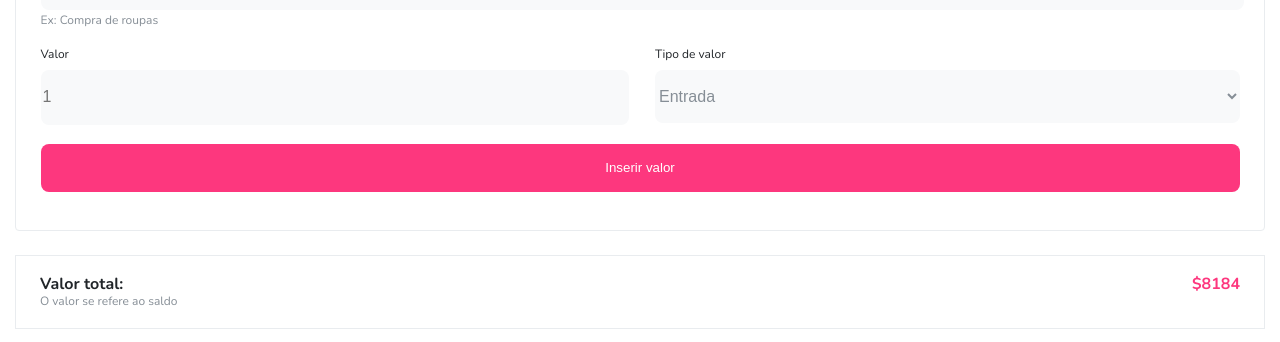
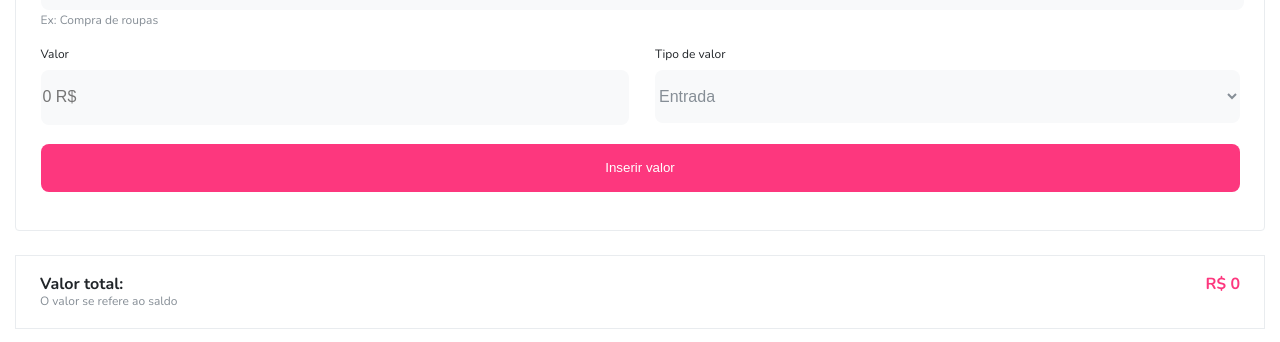
Before and after one commit to Kenzie-Academy-Brasil-Developers/react-entrega-s1-template-nu-kenzie-suenefuzzo, a React (Create React App) app: page / in a window 1280 px wide. Both pictures are taken after a click on the button "Iniciar". Shown: the part 210-552 px from the top of the page. Built offline with nearby package versions, Linux system fonts and the light colour scheme.

Commit message:
feature: sum total value

```diff
--- a/src/components/Form/index.jsx
+++ b/src/components/Form/index.jsx
@@ -1,13 +1,17 @@
+import React from "react";
 import { useState } from "react";
-import React from "react";
+import {TotalMoney} from "../TotalMoney"
 import "../Form/index.css";
 
-export const Form = ({ addCardToList }) => {
-  const [listTransactions, setListTransactions] = useState({
-    description: "",
-    value: "",
-    type: "entrada"
-  });
+export const Form = ({ addCardToList, list}) => {
+  const [listTransactions, setListTransactions] = useState(
+    {
+      description: "",
+      value: "",
+      type: "entrada",
+    },
+  );
+
 
   const submit = (event) => {
     event.preventDefault();
@@ -25,6 +29,7 @@ export const Form = ({ addCardToList }) => {
   };
 
   return (
+    <>
     <div className="container__form">
       <form onSubmit={submit} className="form" noValidate>
         <fieldset className="container__descriptionInput">
@@ -58,7 +63,7 @@ export const Form = ({ addCardToList }) => {
               }
               className="generalInput"
               type="number"
-              placeholder="1"
+              placeholder="0 R$"
             />
           </fieldset>
           <fieldset className="container__select">
@@ -85,5 +90,9 @@ export const Form = ({ addCardToList }) => {
         </button>
       </form>
     </div>
+    <TotalMoney list={list}/>
+
+    </>
+
   );
 };
--- a/src/components/TotalMoney/index.jsx
+++ b/src/components/TotalMoney/index.jsx
@@ -1,14 +1,23 @@
-import React from "react"
-import "../TotalMoney/index.css"
+import React from "react";
+// import { useState } from "react"
+import "../TotalMoney/index.css";
 
-export const TotalMoney = () => {
+export const TotalMoney = ({ list }) => {
+  const transaction = list.reduce(
+    (totalMoney, card) =>
+      card.type === "saida"
+        ? totalMoney - Number(card.value)
+        : totalMoney + Number(card.value),
+    0
+  );
+
   return (
     <div className="container__totalValue">
       <div className="totalValue">
         <h2>Valor total:</h2>
-        <p>$8184</p>
+        <p>R$ {transaction} </p>
       </div>
       <span>O valor se refere ao saldo</span>
     </div>
-  )
-}
+  );
+};
--- a/src/pages/Dashboard/index.jsx
+++ b/src/pages/Dashboard/index.jsx
@@ -2,13 +2,21 @@ import { useState } from "react";
 import React from "react";
 import { Header } from "../../components/Header";
 import { Form } from "../../components/Form";
-import { TotalMoney } from "../../components/TotalMoney";
+// import { TotalMoney } from "../../components/TotalMoney";
 import { List } from "../../components/List";
 import "../Dashboard/index.css";
 import { v4 as uuidv4 } from "uuid";
 
-export const Dashboard = ({setLogin}) => {
+export const Dashboard = ({ setLogin }) => {
   const [list, setList] = useState([]);
+
+  // const [listTransactions, setListTransactions] = useState(
+  //   {
+  //     description: "",
+  //     value: "",
+  //     type: "entrada",
+  //   },
+  // );
 
 
   const addCardToList = (card) => {
@@ -27,10 +35,19 @@ export const Dashboard = ({setLogin}) => {
       <main className="main">
         <div>
           <section>
-            <Form addCardToList={addCardToList} />
-            <TotalMoney />
+            <Form
+              addCardToList={addCardToList}
+              list={list}
+              // listTransactions={listTransactions}
+              // setListTransactions={setListTransactions}
+            />
+            {/* <TotalMoney listTransactions={listTransactions} /> */}
           </section>
-          <List list={list} removeFromList={removeFromList} />
+          <List
+            list={list}
+            removeFromList={removeFromList}
+
+          />
         </div>
       </main>
     </div>
```
